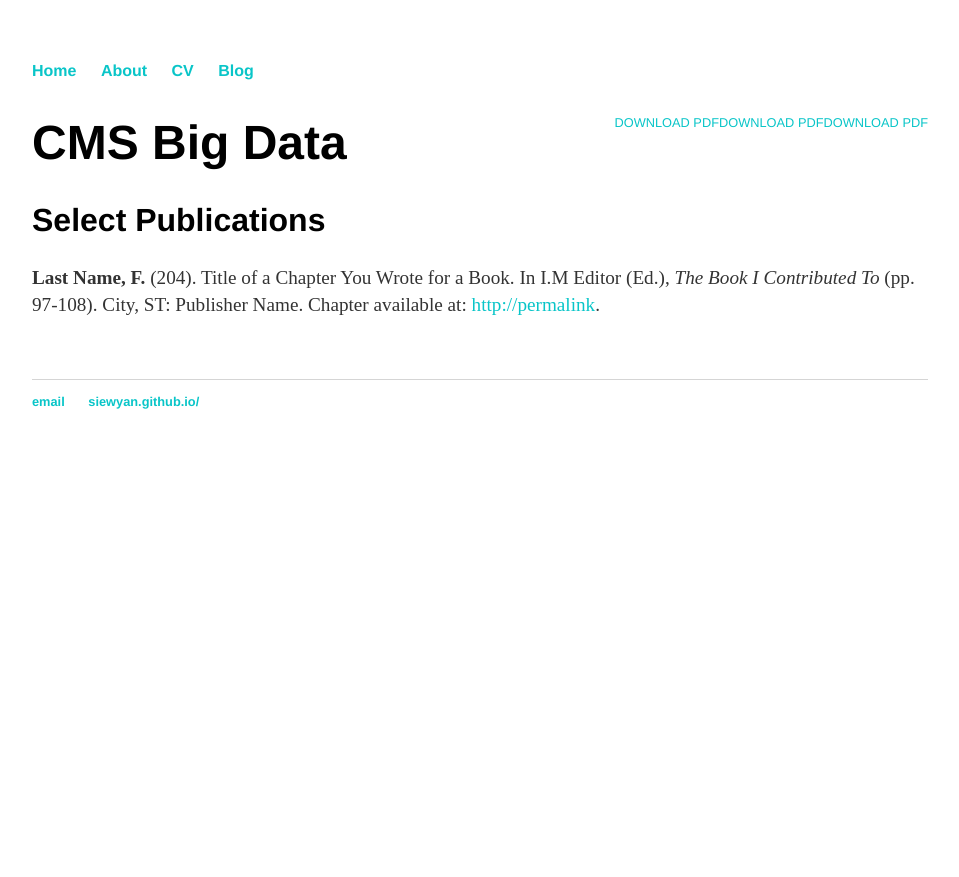
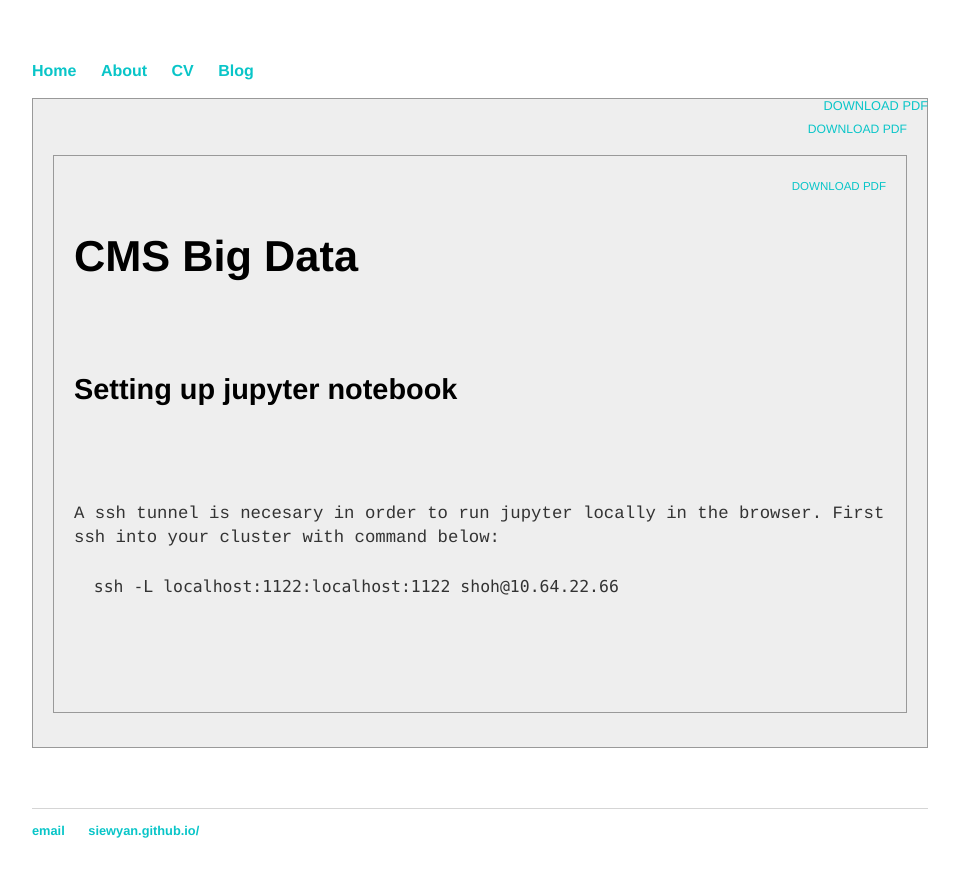
Before and after one commit to SiewYan/SiewYan.github.io, a Jekyll site: the page built from projects/CMSBigData.html, in a window 1280 px wide. Shown: the top 877 px of the page, without its empty margins (160-1119 px from the left). Built offline with Jekyll 4.4.1, drawn with Linux system fonts in a browser that asks for light colours; nearby versions of some CDN libraries.

Commit message:
Update CMSBigData.html

```diff
--- a/projects/CMSBigData.html
+++ b/projects/CMSBigData.html
@@ -4,14 +4,17 @@ title: CMS Big Data
 ---
 
 <div class="cv">
-  <a href="#" class="download" title="Download CV as PDF">Download pdf</a>
-  <a href="#" class="download" title="Download CV as PDF">Download pdf</a>
+  <a href="#" class="download" title="Download CV as PDF">Download pdf</a><pre>
+  <a href="#" class="download" title="Download CV as PDF">Download pdf</a><pre>
   <a href="#" class="download" title="Download CV as PDF">Download pdf</a>
   <h1>CMS Big Data</h1>
 
-  <h2>Select Publications</h2>
+  <h2>Setting up jupyter notebook</h2>
 
-  <p><strong>Last Name, F.</strong> (204). Title of a Chapter You Wrote for a Book. In I.M Editor (Ed.), <em>The Book I Contributed To</em> (pp. 97-108). City, ST: Publisher Name. Chapter available at: <a href="#">http://permalink</a>.
+  <p>A ssh tunnel is necesary in order to run jupyter locally in the browser. First ssh into your cluster with command below:
+  <code>
+  ssh -L localhost:1122:localhost:1122 shoh@10.64.22.66
+  </code>
 
 
 </div>
```
